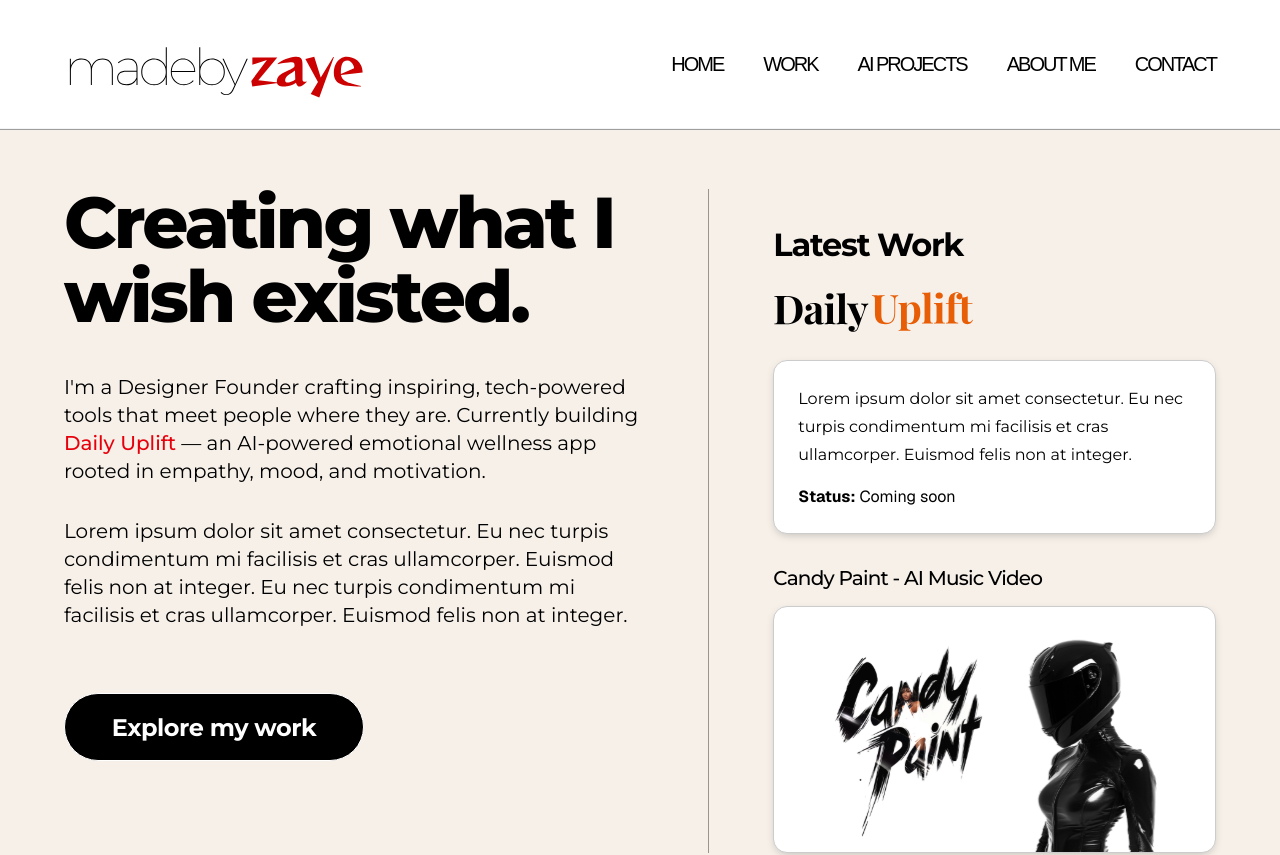
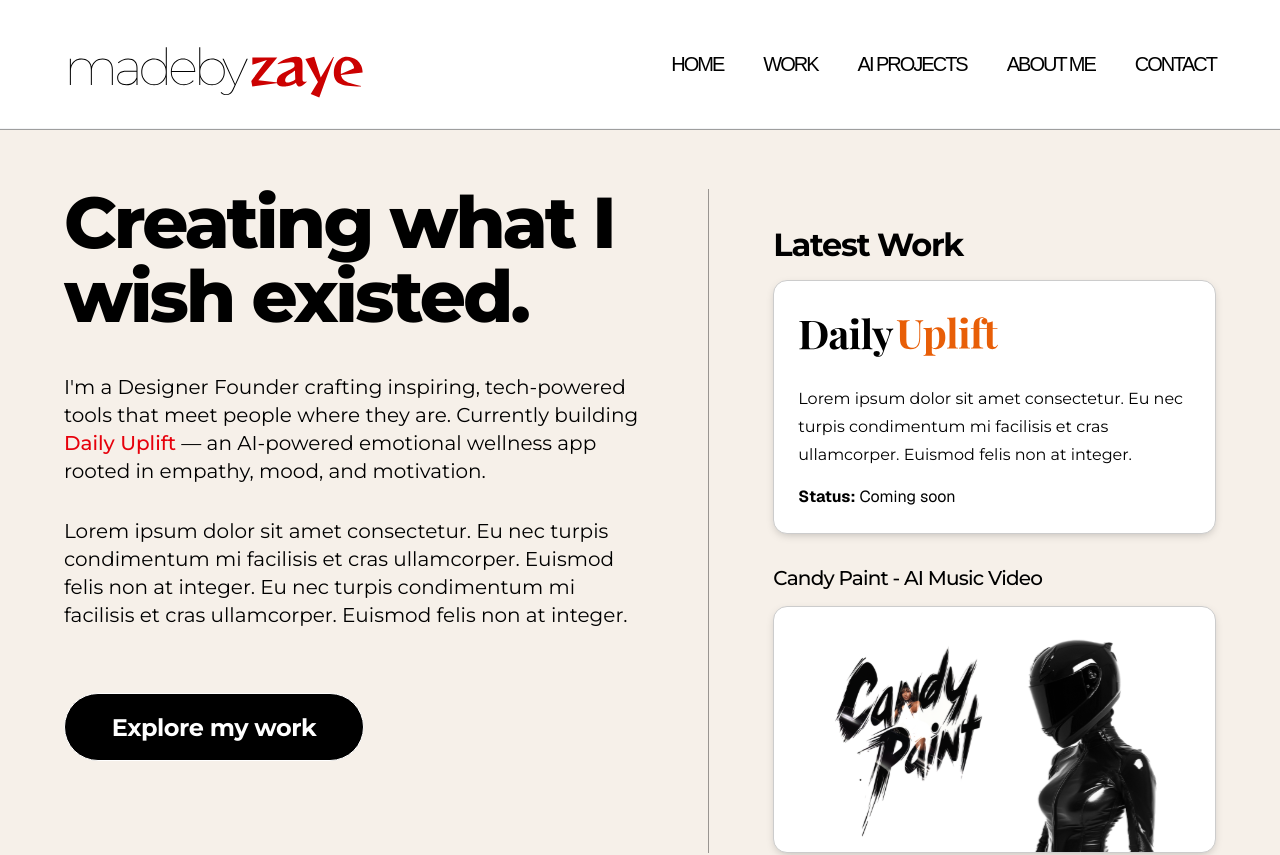
Before and after one commit to zayeflowers/madebyzaye-portfolio, a Next.js app: page / in a window 1280 px wide. Shown: the top 855 px of the page. Built offline with nearby package versions, Linux system fonts and the light colour scheme; a web font is replaced by a local one.

Commit message:
Move Daily Uplift logo inside the white project card

```diff
--- a/app/components/Hero.tsx
+++ b/app/components/Hero.tsx
@@ -52,6 +52,7 @@
 
             {/* Daily Uplift Project */}
             <div className="mb-8">
+              <div className="bg-[#FFFFFF] rounded-[14px] p-6 shadow-[0_3px_10px_-3px_rgba(0,0,0,0.25)] border border-[#CCCCCC] border-opacity-50">
                 <div className="mb-4">
                   <Image
                     src="/DU.svg"
@@ -61,7 +62,6 @@
                     className="h-16 object-contain"
                   />
                 </div>
-              <div className="bg-[#FFFFFF] rounded-[14px] p-6 shadow-[0_3px_10px_-3px_rgba(0,0,0,0.25)] border border-[#CCCCCC] border-opacity-50">
                 <p className="font-[family-name:var(--font-montserrat)] text-base leading-[28px]">
                   Lorem ipsum dolor sit amet consectetur. Eu nec turpis condimentum mi facilisis et cras ullamcorper. Euismod felis non at integer.
                 </p>
```
Lines whose indentation alone changed are shown as unchanged.
